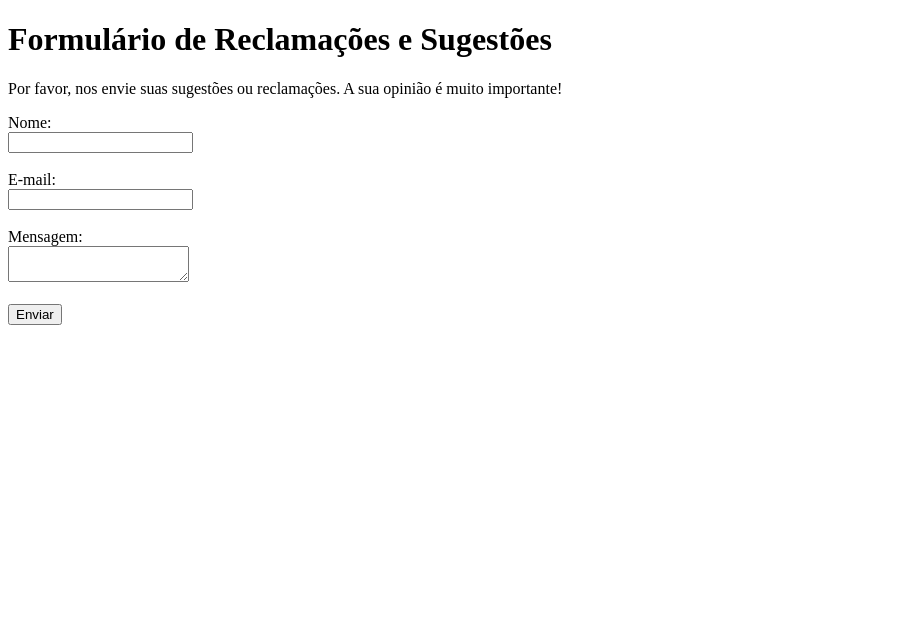
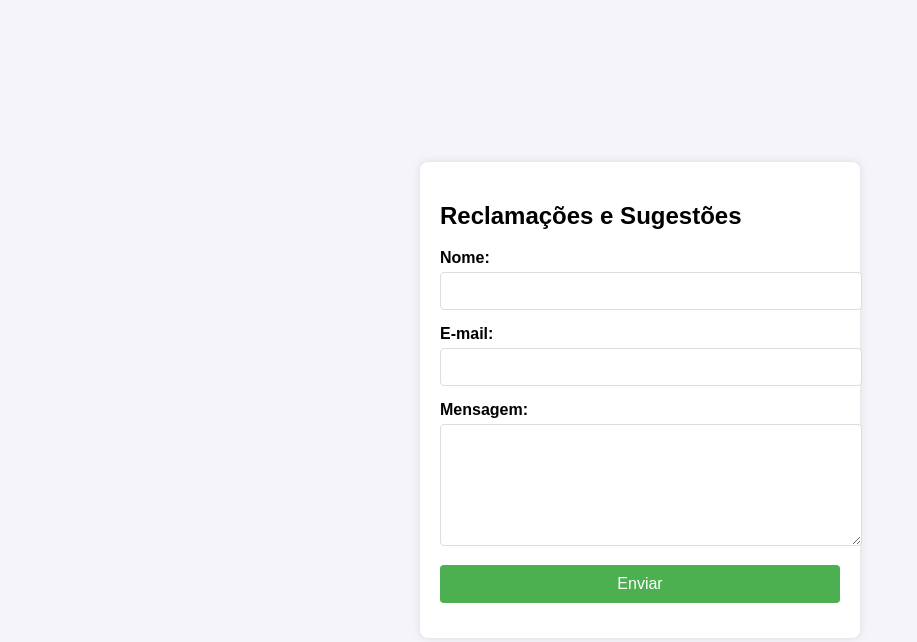
Before and after one commit to leorreira/Fala---Comunidade, a plain HTML site: page index.html in a window 1280 px wide. Shown: the whole page, without its empty margins (0-917 px from the left). Drawn offline with Linux system fonts and the light colour scheme.

Commit message:
Update index.html

```diff
--- a/index.html
+++ b/index.html
@@ -4,21 +4,80 @@
     <meta charset="UTF-8">
     <meta name="viewport" content="width=device-width, initial-scale=1.0">
     <title>Reclamações e Sugestões</title>
+
+    <style>
+        /* Estilizando o corpo da página */
+        body {
+            font-family: Arial, sans-serif;
+            background-color: #f4f4f9;
+            margin: 0;
+            padding: 0;
+            display: flex;
+            justify-content: center;
+            align-items: center;
+            height: 100vh;
+        }
+
+        /* Caixa do formulário */
+        form {
+            background-color: white;
+            padding: 20px;
+            border-radius: 8px;
+            box-shadow: 0 0 10px rgba(0, 0, 0, 0.1);
+            width: 100%;
+            max-width: 400px;
+        }
+
+        /* Estilizando os rótulos (labels) */
+        label {
+            font-size: 16px;
+            font-weight: bold;
+            margin-bottom: 5px;
+            display: block;
+        }
+
+        /* Estilizando os campos de entrada */
+        input, textarea {
+            width: 100%;
+            padding: 10px;
+            margin-bottom: 15px;
+            border-radius: 4px;
+            border: 1px solid #ddd;
+            font-size: 14px;
+        }
+
+        /* Estilizando o botão de envio */
+        input[type="submit"] {
+            background-color: #4CAF50;
+            color: white;
+            border: none;
+            cursor: pointer;
+            padding: 10px;
+            font-size: 16px;
+        }
+
+        /* Efeito ao passar o mouse sobre o botão */
+        input[type="submit"]:hover {
+            background-color: #45a049;
+        }
+
+        /* Deixando a área de texto maior */
+        textarea {
+            height: 100px;
+        }
+    </style>
 </head>
 <body>
-    <h1>Formulário de Reclamações e Sugestões</h1>
-    <p>Por favor, nos envie suas sugestões ou reclamações. A sua opinião é muito importante!</p>
+    <form action="https://formspree.io/f/mgvolkpo" method="POST">
+        <h2>Reclamações e Sugestões</h2>
+        <label for="name">Nome:</label>
+        <input type="text" id="name" name="name" required>
 
-    <!-- Formulário -->
-    <form action="https://formspree.io/f/mgvolkpo" method="POST">
-        <label for="name">Nome:</label><br>
-        <input type="text" id="name" name="name" required><br><br>
+        <label for="email">E-mail:</label>
+        <input type="email" id="email" name="email" required>
 
-        <label for="email">E-mail:</label><br>
-        <input type="email" id="email" name="email" required><br><br>
-
-        <label for="message">Mensagem:</label><br>
-        <textarea id="message" name="message" required></textarea><br><br>
+        <label for="message">Mensagem:</label>
+        <textarea id="message" name="message" required></textarea>
 
         <input type="submit" value="Enviar">
     </form>
```
